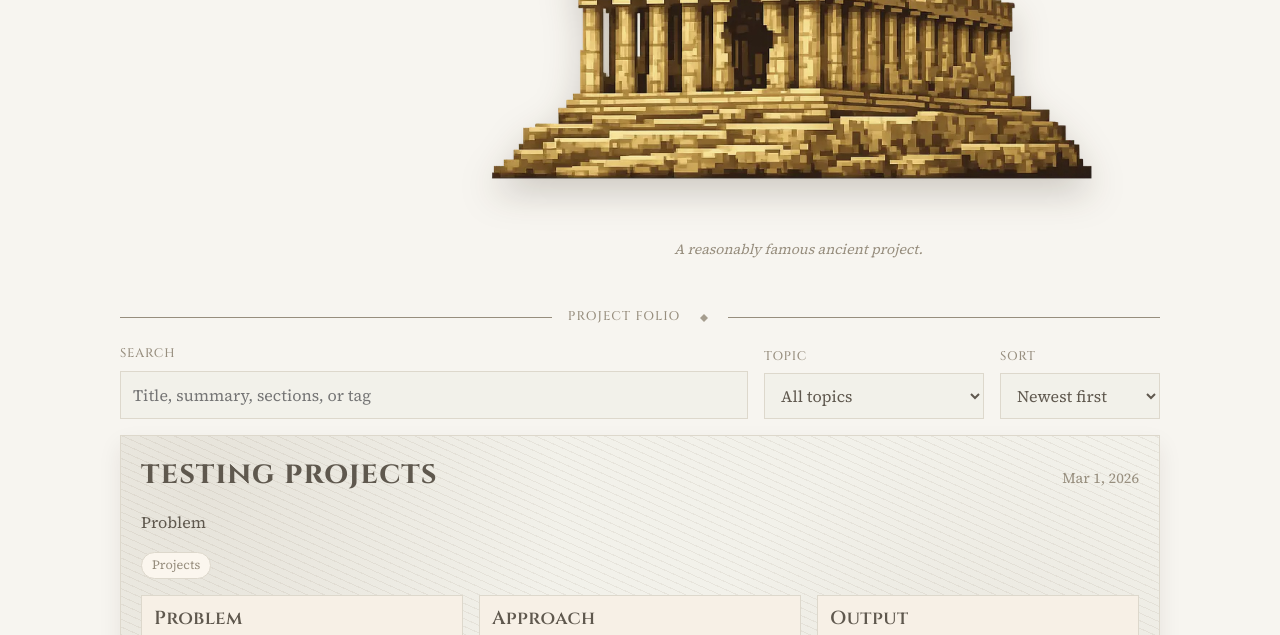
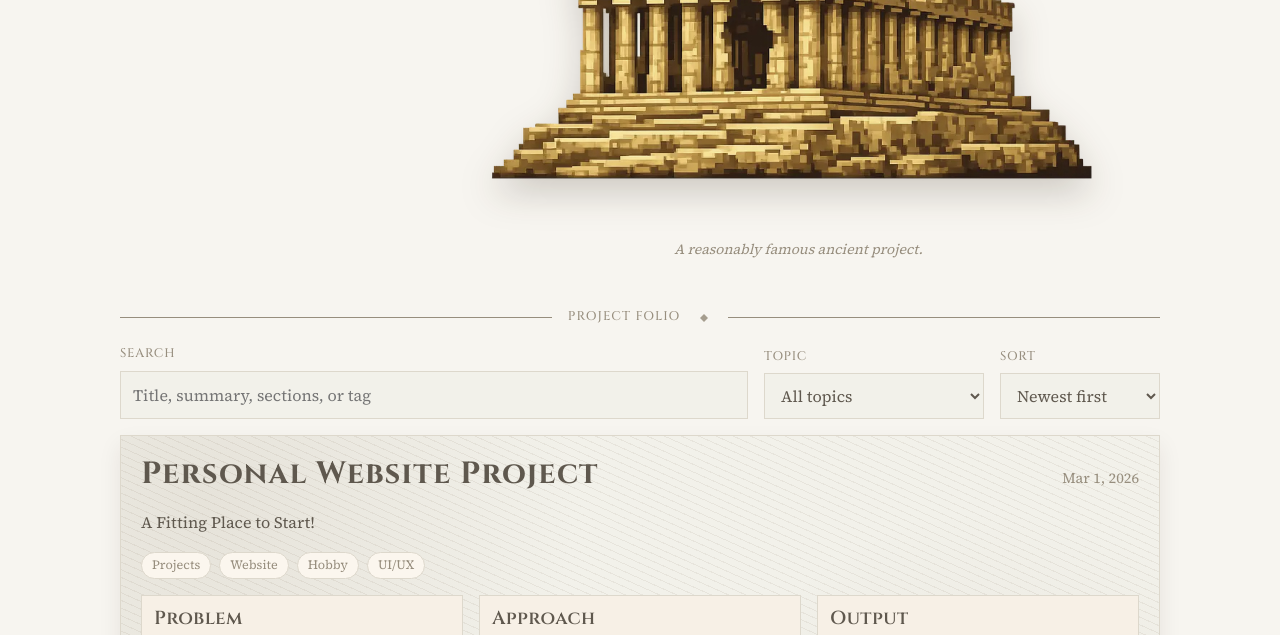
Before and after one commit to jkull04/personal_site, a plain HTML site: page projects/index.html in a window 1280 px wide. Shown: the part 256-891 px from the top of the page. Drawn offline with Linux system fonts and the light colour scheme.

Commit message:
Enhance styling and update writings data
- Update CSS components with refined styles
- Update Substack writings data and metadata

Made-with: Cursor

```diff
--- a/css/components.css
+++ b/css/components.css
@@ -1010,7 +1010,8 @@
     right: auto;
     bottom: auto;
     width: min(100%, 620px);
-    justify-self: start;
+    justify-self: center;
+    margin: 0 auto;
   }
 
   .monument-img {
--- a/data/works-substack.json
+++ b/data/works-substack.json
@@ -1,4 +1,32 @@
 [
+  {
+    "id": "personal-website-project",
+    "title": "Personal Website Project",
+    "date": "2026-03-01",
+    "summary": "A Fitting Place to Start!",
+    "tags": [
+      "Projects",
+      "Website",
+      "Hobby",
+      "UI/UX"
+    ],
+    "year": "2026",
+    "tools": "Substack",
+    "outcome": "A Fitting Place to Start!",
+    "metadata": {
+      "tools": "Substack",
+      "outcome": "A Fitting Place to Start!"
+    },
+    "problem": "Desire to avoid constraints of traditional personal websites, and wanting to add my own personal touch to my online presence",
+    "approach": "Went through four design phases for my website, until I landed on something that fit what was in my mind around personal branding and style",
+    "output": "Final website is professional while also allowing my character and personality to shine through. A good ‘home base’ for me on the internet\nThanks for reading! Subscribe for free to receive new posts and stay up to date!\nLeave a comment\nShare",
+    "links": [
+      {
+        "label": "Project Post",
+        "href": "https://jameskull.substack.com/p/personal-website-project"
+      }
+    ]
+  },
   {
     "id": "testing-projects",
     "title": "testing projects",
```
